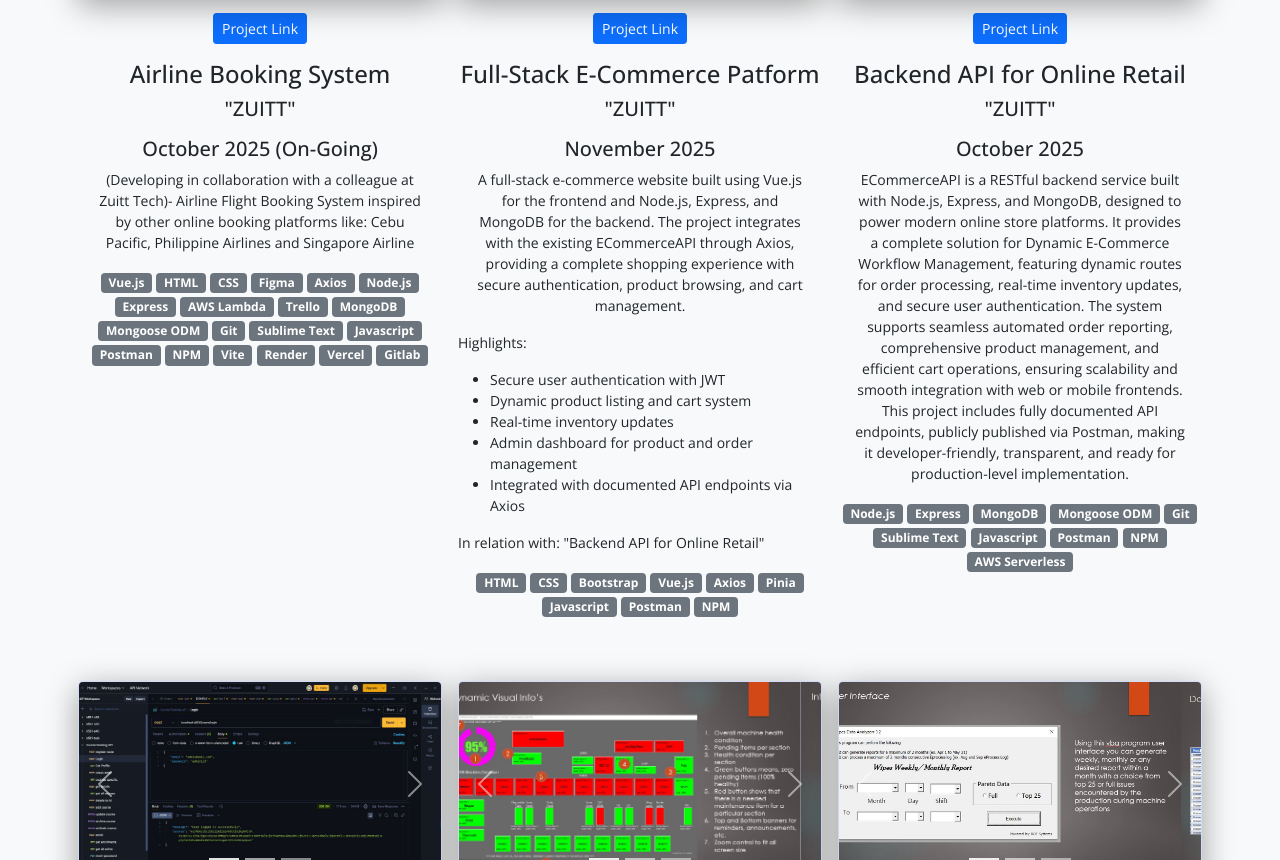
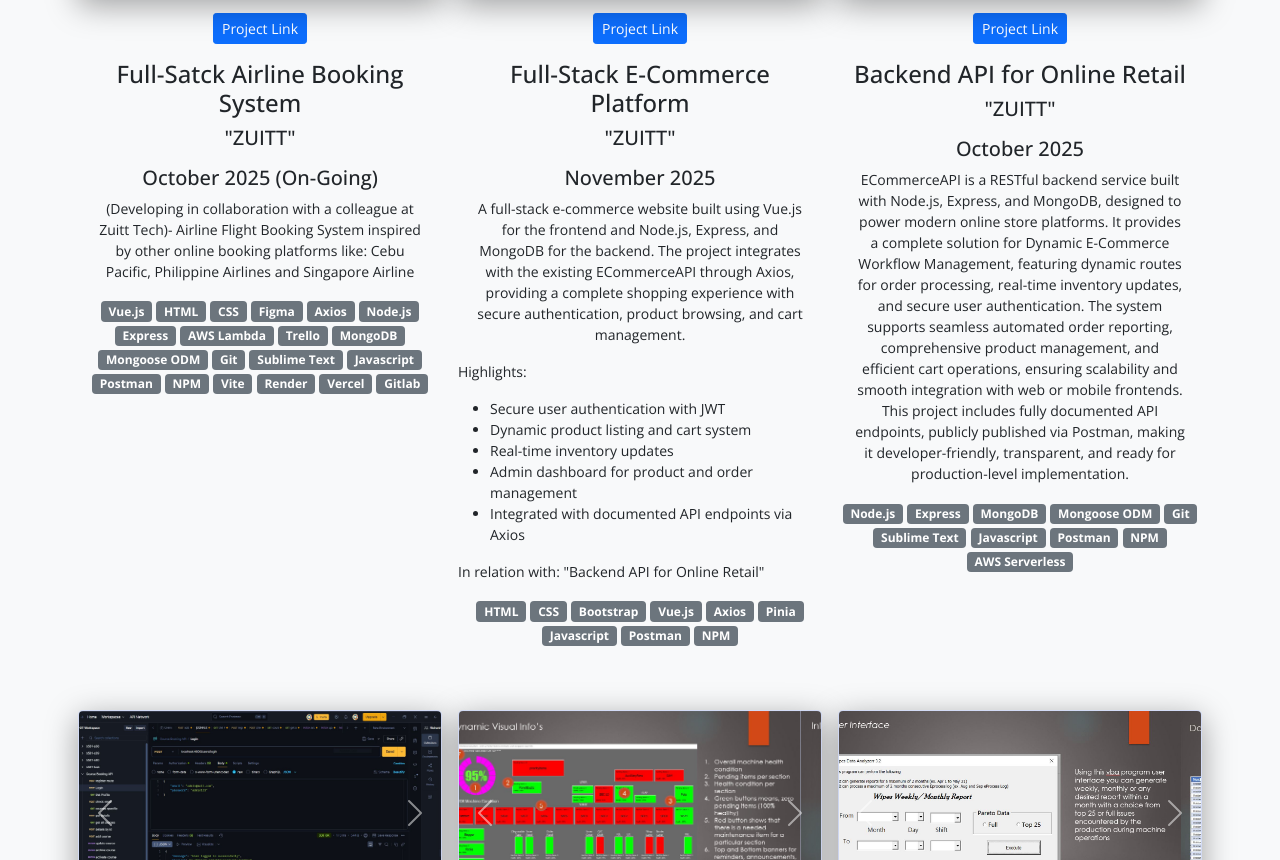
Before and after one commit to richard-DT/webportfolio, a plain HTML site: page index.html in a window 1280 px wide. Shown: the part 1175-2035 px from the top of the page. Drawn offline with nearby package versions, Linux system fonts and the light colour scheme.

Commit message:
modify project title

```diff
--- a/index.html
+++ b/index.html
@@ -100,7 +100,7 @@
                           </button>
                         </div>
                     <a href="https://github.com/richard-DT/Airline_Flight_Booking_System" class="btn btn-primary btn-sm mt-3" target="_blank">Project Link</a>
-                    <h4 class="text-center mt-3">Airline Booking System</h4>
+                    <h4 class="text-center mt-3">Full-Satck Airline Booking System</h4>
                     <h5 class="text-center">"ZUITT"</h5>
                     <h5 class="text-center mt-3">October 2025 (On-Going)</h5>
                     <p class="text-center small px-3">(Developing in collaboration with a colleague at Zuitt Tech)- Airline Flight Booking System inspired by other online booking platforms like: Cebu Pacific, Philippine Airlines and Singapore Airline</p>
@@ -158,7 +158,7 @@
                           </button>
                         </div>
                     <a href="https://github.com/richard-DT/Full-Stack_E-Commerce_Patform" class="btn btn-primary btn-sm mt-3" target="_blank">Project Link</a>
-                    <h4 class="text-center mt-3">Full-Stack E-Commerce Patform</h4>
+                    <h4 class="text-center mt-3">Full-Stack E-Commerce Platform</h4>
                     <h5 class="text-center">"ZUITT"</h5>
                     <h5 class="text-center mt-3">November 2025</h5>
                     <p class="text-center small px-3">A full-stack e-commerce website built using Vue.js for the frontend and Node.js, Express, and MongoDB for the backend. The project integrates with the existing ECommerceAPI through Axios, providing a complete shopping experience with secure authentication, product browsing, and cart management.</p>
```
